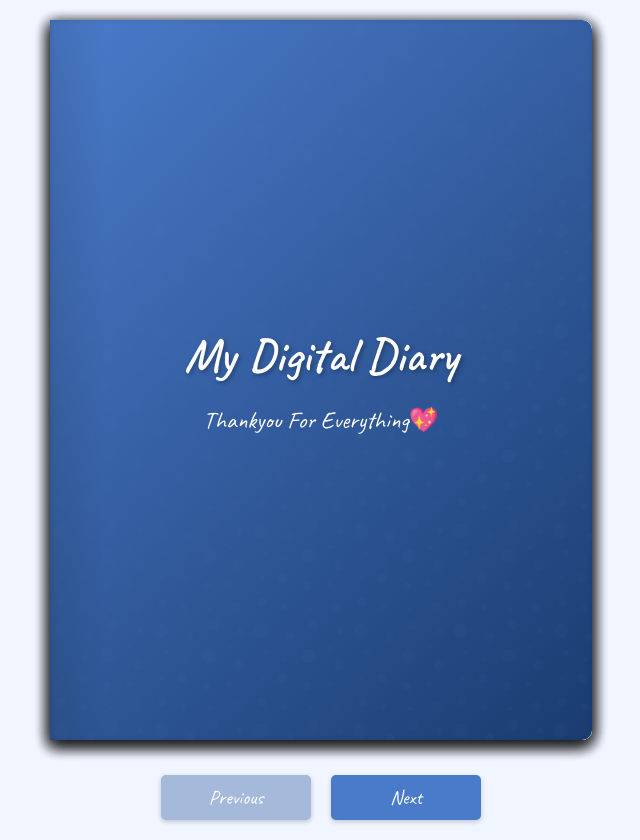
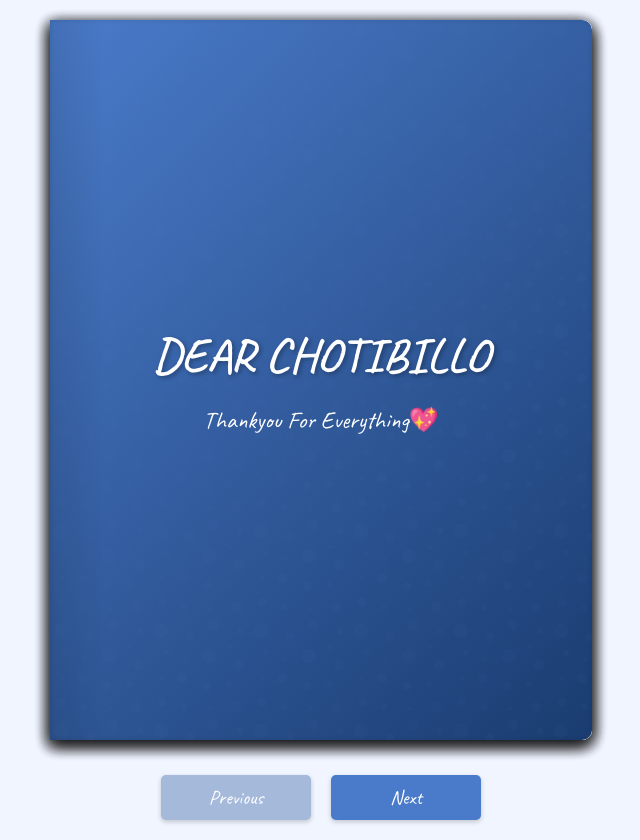
Before and after one commit to MaxI240/BOOK0, a plain HTML site: page index.html in a window 1280 px wide. Shown: the whole page, without its empty margins (319-959 px from the left). Drawn offline with Linux system fonts and the light colour scheme.

Commit message:
Update index.html

```diff
--- a/index.html
+++ b/index.html
@@ -239,7 +239,7 @@
 <body>
     <div class="book" id="book">
         <div class="page cover" id="cover">
-            <h1>My Digital Diary</h1>
+            <h1>DEAR CHOTIBILLO</h1>
             <p>Thankyou For Everything💖</p>
         </div>
 
```
